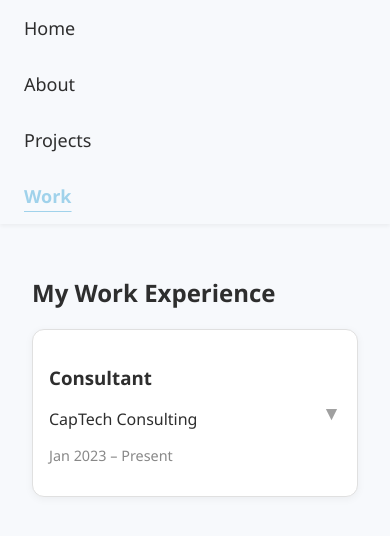
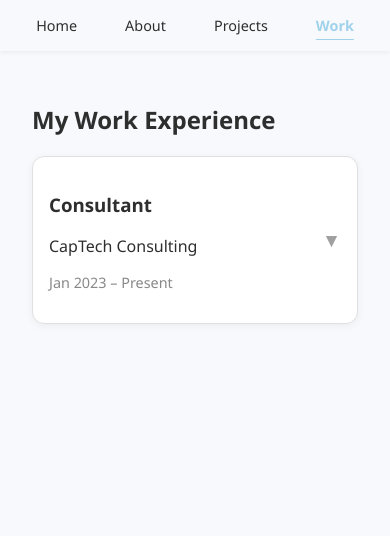
Before and after one commit to MarquanBow/portfolio, a React (Vite) app: page /work in a window 390 px wide. Shown: the top 536 px of the page. Built offline with nearby package versions, Linux system fonts and the light colour scheme.

Commit message:
fix mobile navbar

```diff
--- a/src/Components/Navbar.module.css
+++ b/src/Components/Navbar.module.css
@@ -37,7 +37,13 @@
 
 @media (max-width: 768px) {
   nav ul {
-    flex-direction: column;
-    gap: 1rem;
+    flex-direction: row; /* 👈 Keep horizontal */
+    flex-wrap: wrap;     /* 👈 Allow wrapping if needed */
+    justify-content: center;
+    gap: 0.75rem;
+  }
+
+  nav li {
+    font-size: 0.9rem;
   }
 }
```
